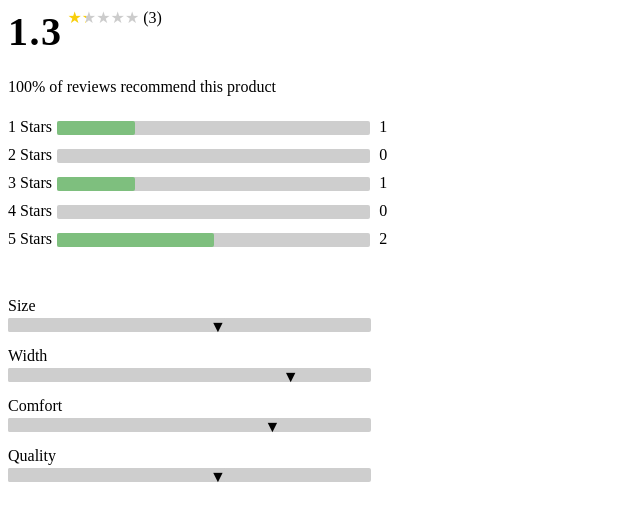
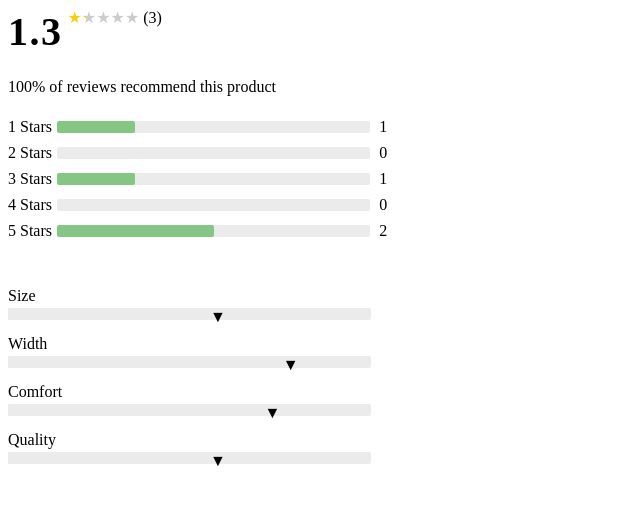
Before and after one commit to shelleychenn/Greenfield-Blazar, a React app: page / in a window 1280 px wide. Shown: the top 520 px of the page, without its empty margins (0-640 px from the left). Built offline with nearby package versions, Linux system fonts and the light colour scheme; the HTML template or start-up script is replaced by a standard one.

Commit message:
Update color choices

```diff
--- a/client/src/components/RatingsAndReviewsComponents/ReviewBreakdown.jsx
+++ b/client/src/components/RatingsAndReviewsComponents/ReviewBreakdown.jsx
@@ -93,7 +93,7 @@
           <div className="review-product-bar">
             {trait}
             <RatingBar
-              bgcolor="#cecece"
+              bgcolor="#ebebeb"
               percentage={
                 Object.values(
                   this.getCharacteristicAverage(characteristics[trait])
--- a/client/src/styles/reviews.rating.breakdown.scss
+++ b/client/src/styles/reviews.rating.breakdown.scss
@@ -23,9 +23,9 @@
 }
 
 .rating-bar-container {
-  height: 14px;
+  height: 12px;
   width: 100%;
-  background-color: #cecece;
+  background-color: #ebebeb;
   border-radius: 2px;
   margin-bottom: 5px;
   margin-top: 3px;
```
